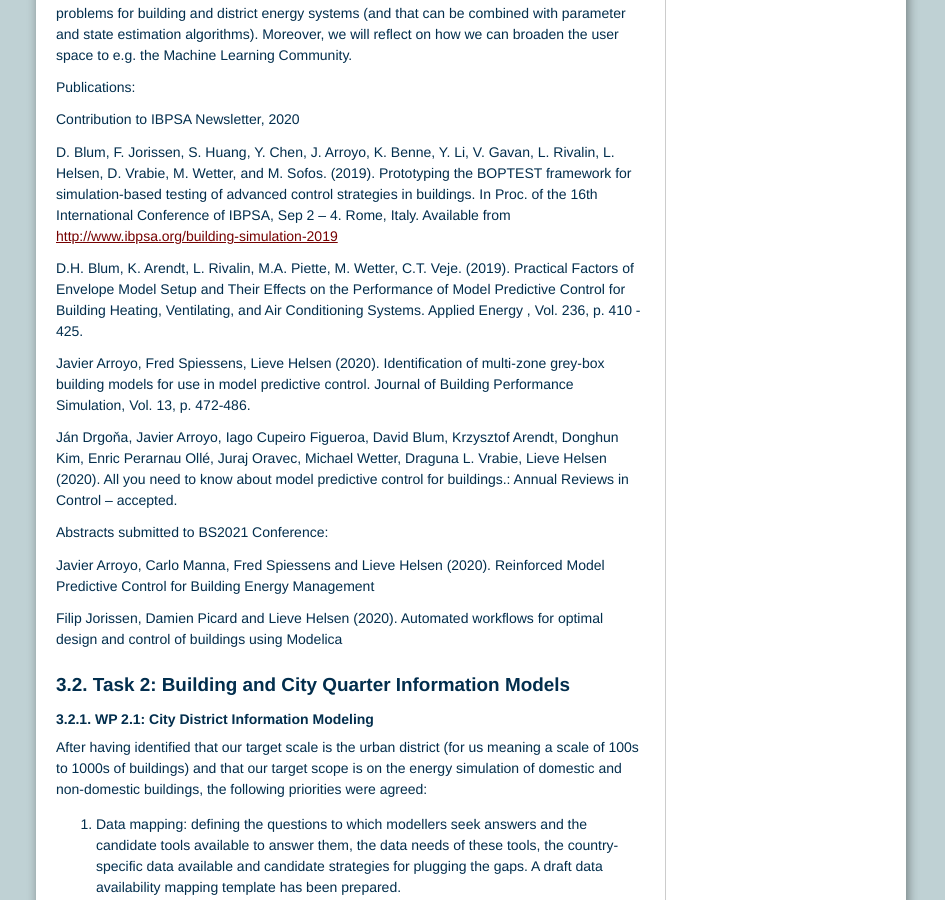
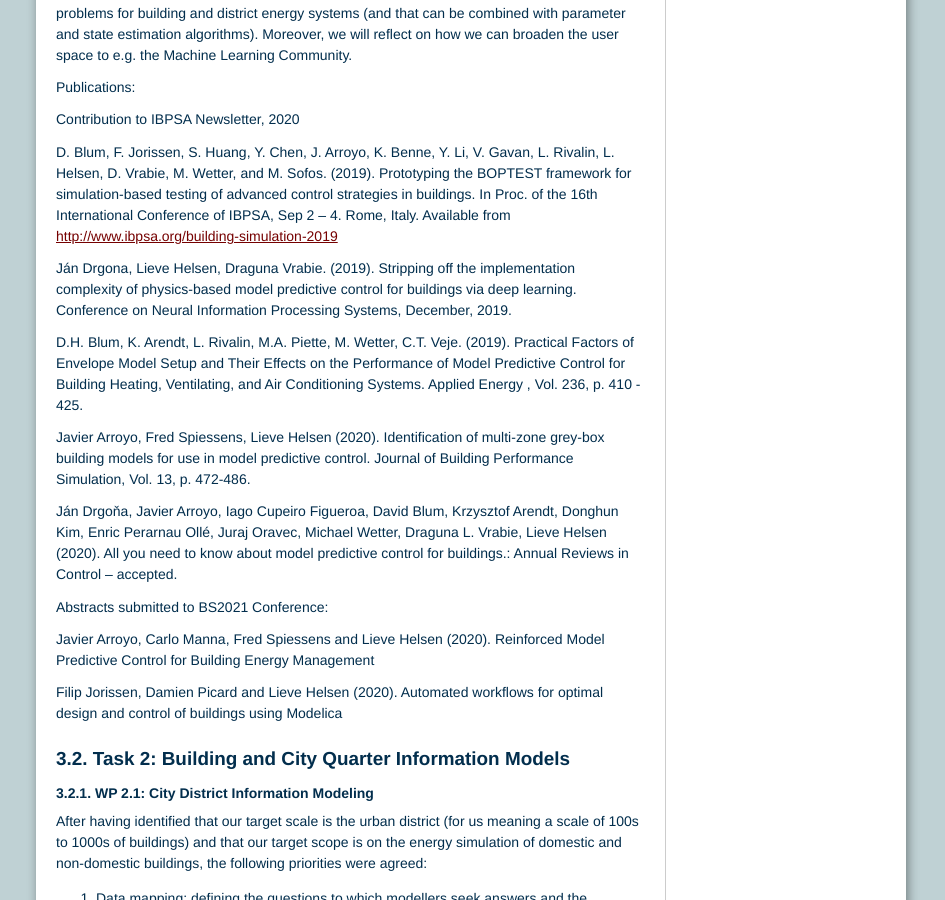
Before and after one commit to ibpsa/project1, a Sphinx documentation site: the page built from reports/year3_report/source/contents.rst, in a window 1280 px wide and 900 px high, scrolled down 1255 px. Shown: the whole window, without its empty margins (169-1114 px from the left). Built offline with Sphinx 7.4.7, drawn with Linux system fonts in a browser that asks for light colours.

Commit message:
Update contents.rst

```diff
--- a/reports/year3_report/source/contents.rst
+++ b/reports/year3_report/source/contents.rst
@@ -69,6 +69,9 @@ Contribution to IBPSA Newsletter, 2020
 D. Blum, F. Jorissen, S. Huang, Y. Chen, J. Arroyo, K. Benne, Y. Li, V. Gavan, L. Rivalin, L. Helsen, D. Vrabie, M. Wetter, and M. Sofos. (2019). Prototyping the BOPTEST
 framework for simulation-based testing of advanced control strategies in buildings. In Proc. of the 16th International Conference of IBPSA, Sep 2 – 4. Rome, Italy. Available
 from http://www.ibpsa.org/building-simulation-2019
+
+Ján Drgona, Lieve Helsen, Draguna Vrabie. (2019). Stripping off the implementation complexity of physics-based model predictive control for buildings via deep learning.
+Conference on Neural Information Processing Systems, December, 2019.
 
 D.H. Blum, K. Arendt, L. Rivalin, M.A. Piette, M. Wetter, C.T. Veje. (2019). Practical Factors of Envelope Model Setup and Their Effects on the Performance of Model Predictive
 Control for Building Heating, Ventilating, and Air Conditioning Systems. Applied Energy , Vol. 236, p. 410 - 425.
```
